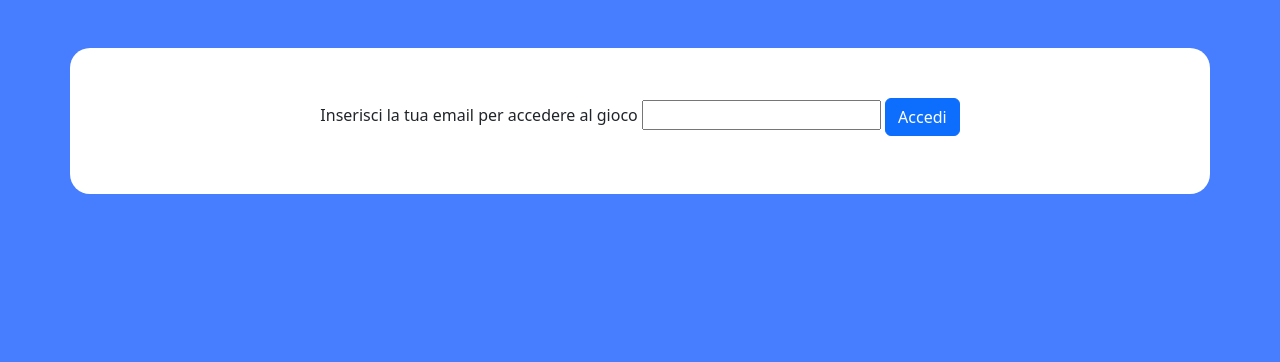
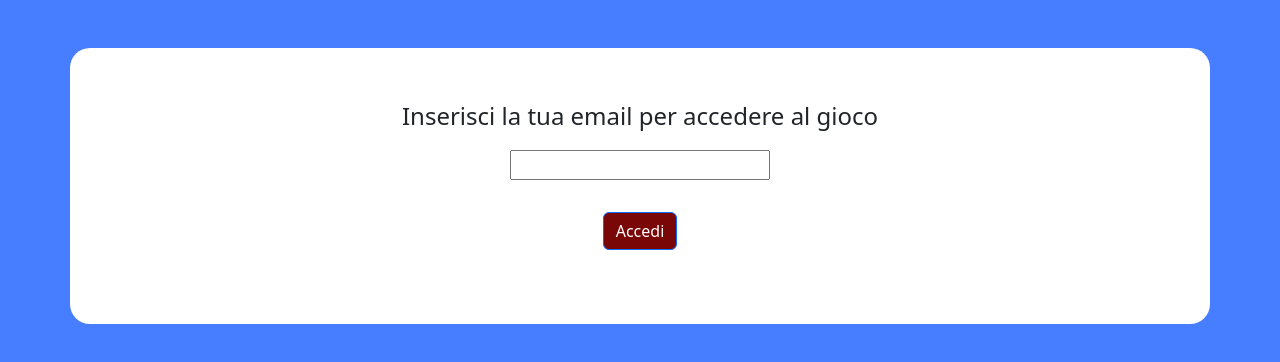
Before and after one commit to Idedav/js-mail-dadi, a plain HTML site: page index.html in a window 1280 px wide. Drawn offline with nearby package versions, Linux system fonts and the light colour scheme.

Commit message:
[ADD] style on css

```diff
--- a/css/style.css
+++ b/css/style.css
@@ -12,6 +12,22 @@ h1{
     padding: 50px;
 }
 
+.email-access{
+    width: 50%;
+}
+
+.email-access label{
+    font-size: 1.5rem;
+}
+
+#input-email{
+    width: 50%;
+}
+
+#btn-email{
+    background-color: rgb(122, 7, 7);
+}
+
 #btn-dice{
     background-color: rgb(122, 7, 7);
     padding: 10px;
--- a/index.html
+++ b/index.html
@@ -12,10 +12,12 @@
 </head>
 <body>
 
-    <div class="container my-5 text-center dc-container">
-        <label for="">Inserisci la tua email per accedere al gioco</label>
-        <input type="email" id="input-email">
-        <button id="btn-email" class="btn btn-primary">Accedi</button>
+    <div class="container my-5 text-center dc-container d-flex flex-column align-items-center">
+        <div class="email-access d-flex flex-column align-items-center">
+            <label for="">Inserisci la tua email per accedere al gioco</label>
+            <input type="email" id="input-email" class="my-3">
+            <button id="btn-email" class="btn btn-primary my-3">Accedi</button>
+        </div>
         <h1 id="output-email"></h1>
 
         <div id="dices-game" class="d-none">
```
